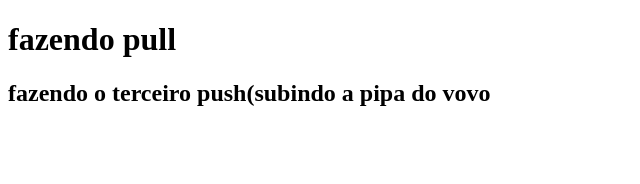
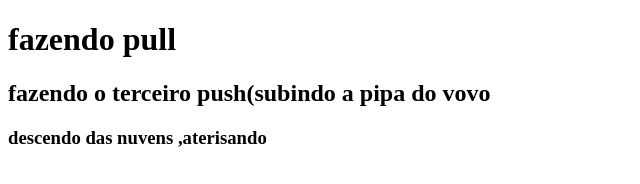
Before and after one commit to SandroRMio/xxx, a plain HTML site: page index.html in a window 1280 px wide. Shown: the whole page, without its empty margins (0-640 px from the left). Drawn offline with Linux system fonts and the light colour scheme.

Commit message:
Update index.html

```diff
--- a/index.html
+++ b/index.html
@@ -8,5 +8,6 @@
 <body>
     <h1>fazendo pull</h1>
     <h2>fazendo o terceiro push(subindo a pipa do vovo</h2>
+    <h3>descendo das nuvens ,aterisando</h3>
 </body>
 </html>
```
